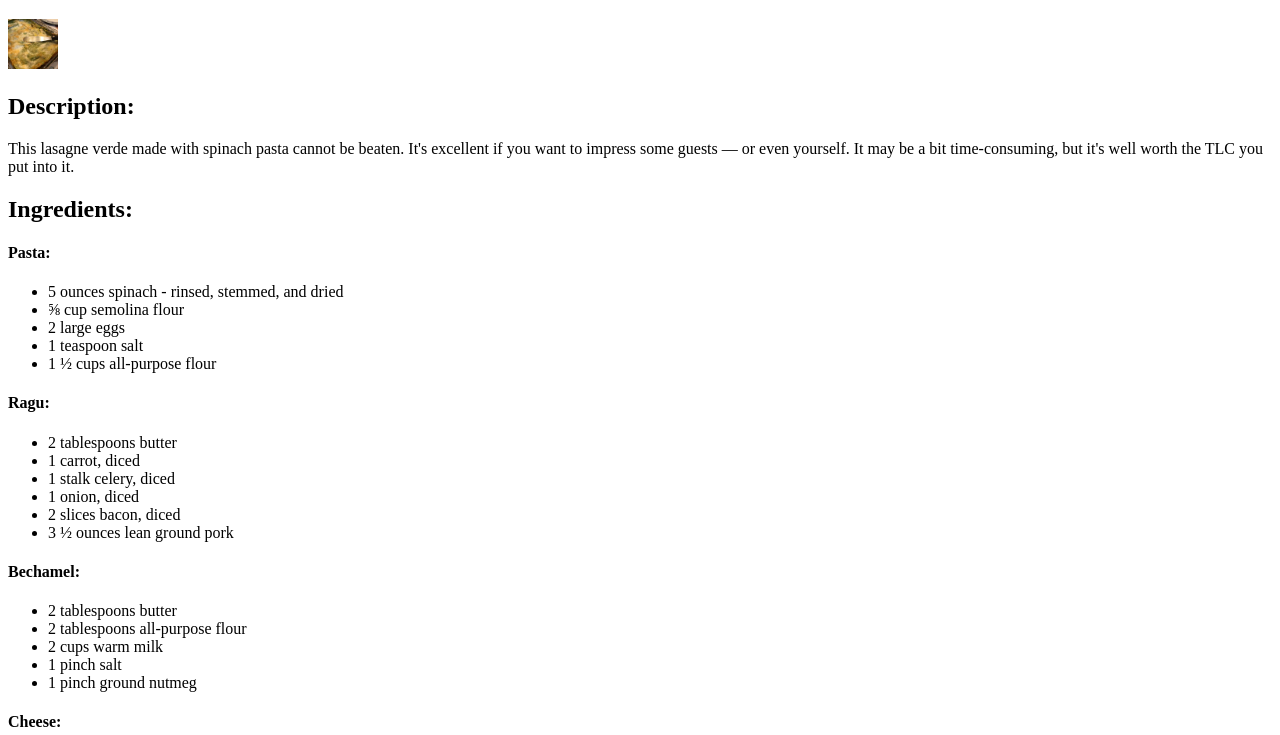
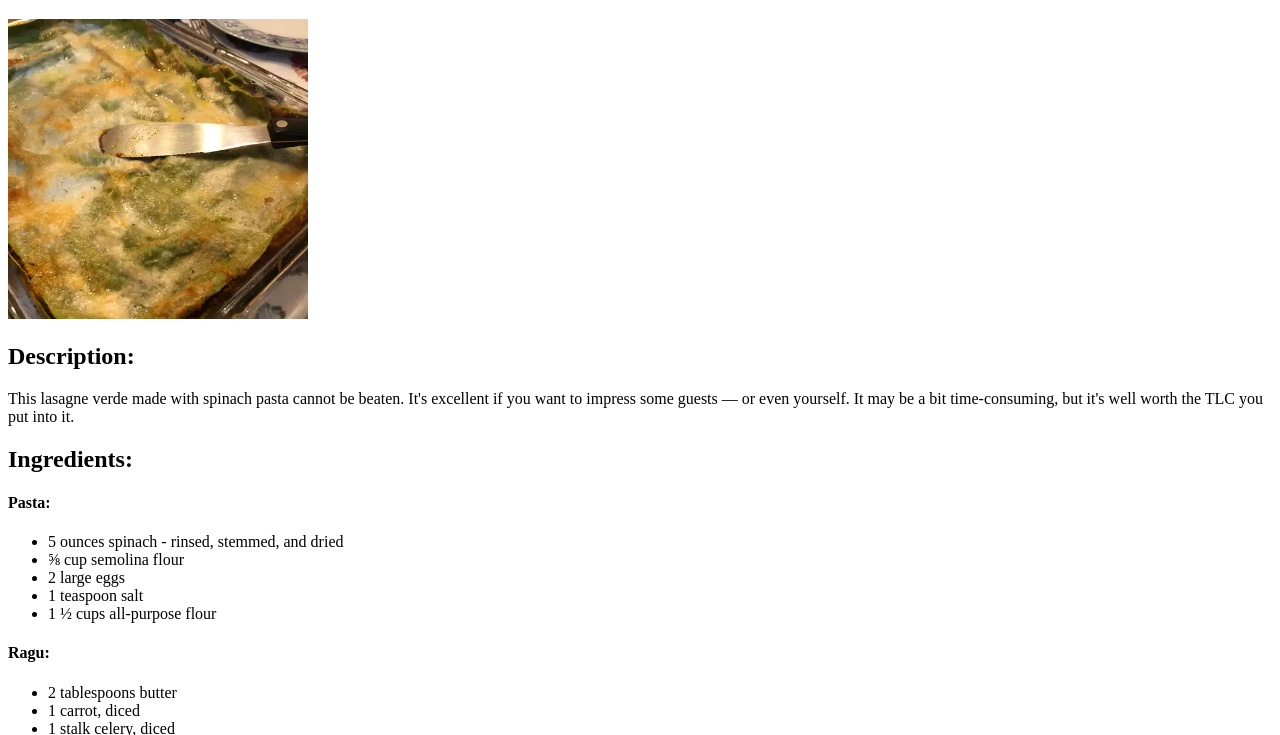
Before and after one commit to przempaczkowski/odin-recipes, a plain HTML site: page recipes/lasagna.html in a window 1280 px wide. Shown: the part 61-796 px from the top of the page. Drawn offline with Linux system fonts and the light colour scheme.

Commit message:
resize image

```diff
--- a/recipes/lasagna.html
+++ b/recipes/lasagna.html
@@ -7,7 +7,7 @@
 </head>
 <body>
     <h1>Lasagne Verdi al Forno</h1>
-    <img src=image.webp alt="Lasagne" style="width:50px;height: 50px;">
+    <img src=image.webp alt="Lasagne" style="width:300px;height: auto;">
     <h2>Description:</h2>
     <p>This lasagne verde made with spinach pasta cannot be beaten. It's excellent if you want to impress some guests — or even yourself. It may be a bit time-consuming, but it's well worth the TLC you put into it.</p>
     <h2>Ingredients:</h2>
```
